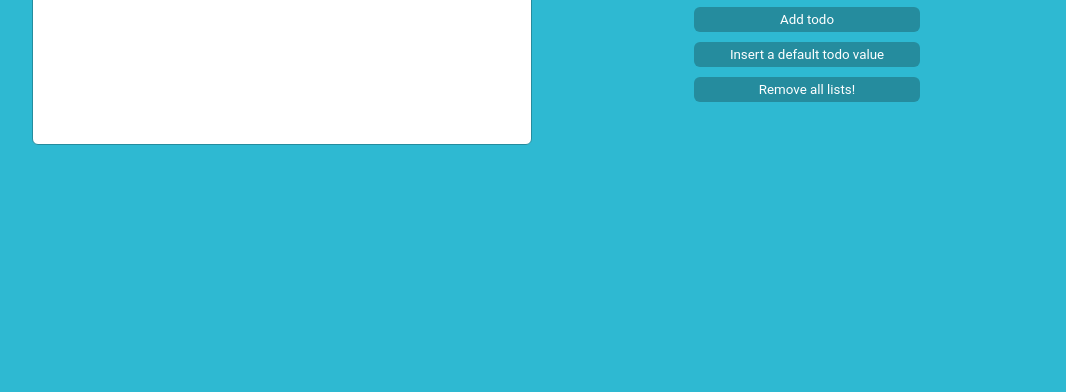
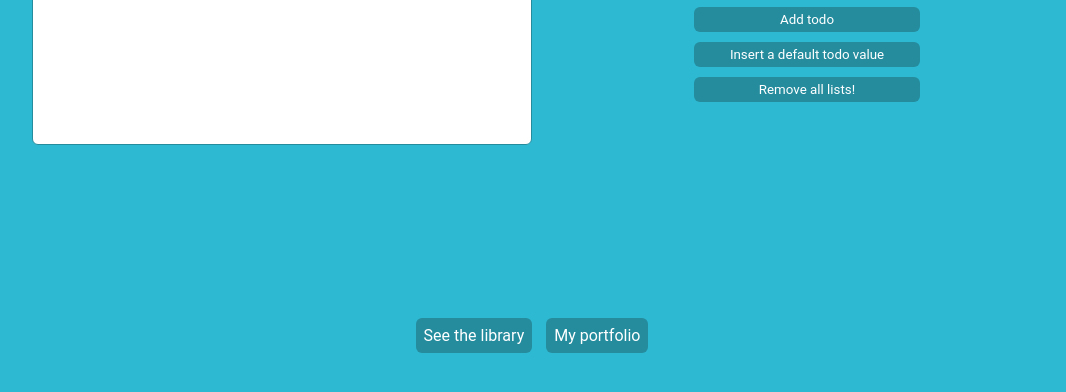
Before and after one commit to yradchen/DomTraverser, a plain HTML site: page index.html in a window 1280 px wide. Shown: the part 124-516 px from the top of the page, without its empty margins (108-1174 px from the left). Drawn offline with Linux system fonts and the light colour scheme.

Commit message:
add transition effects to button as well as links to my portfolio and the Dom Traverse Library

```diff
--- a/assets/main.css
+++ b/assets/main.css
@@ -74,6 +74,7 @@ input {
 }
 
 .buttons {
+  cursor: pointer;
   margin-top: 10px;
   padding-top: 5px;
   border: none;
@@ -83,6 +84,11 @@ input {
   background-color: #258c9e;
   width: 50%;
   color: #fff;
+}
+
+.buttons:hover {
+  transition: 0.4s;
+  background-color: #1a6673;
 }
 
 #buttons {
@@ -120,3 +126,21 @@ p {
   border-radius: 6px;
   color: #fff;
 }
+footer {
+  margin-top: 15%;
+}
+footer a {
+  transition: 0.4s;
+  text-decoration: none;
+  padding: 8px;
+  margin: 0px 5px;
+  border: none;
+  border-radius: 6px;
+  text-align: center;
+  background-color: #258c9e;
+  color: #fff;
+}
+footer a:hover {
+  transition: 0.4s;
+  background-color: #1a6673;
+}
--- a/index.html
+++ b/index.html
@@ -21,13 +21,17 @@
           <input id="new-todo"type="text" value="" placeholder="Insert Todo Text">
         </label>
         <div id="buttons">
-        <button id="addTodo" class="buttons">Add todo</button>
-        <button id="addValue" class="buttons">Insert a default todo value</button>
-        <button id="removeLists" class="buttons">Remove all lists!</button>
-      </div>
+          <button id="addTodo" class="buttons">Add todo</button>
+          <button id="addValue" class="buttons">Insert a default todo value</button>
+          <button id="removeLists" class="buttons">Remove all lists!</button>
+        </div>
       </div>
     </section>
   </body>
+  <footer>
+    <a href="https://github.com/yradchen/DomTraverser">See the library</a>
+    <a href="http://yradchen.net">My portfolio</a>
+  </footer>
 </html>
 
 <script>
```
